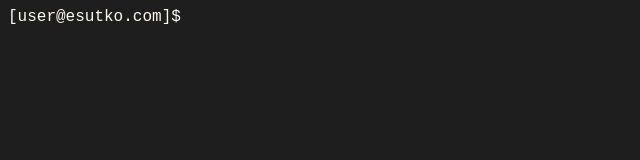
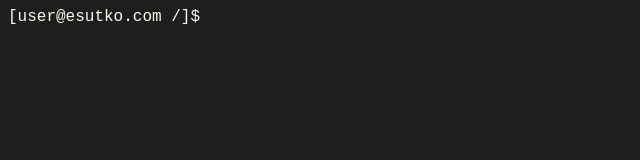
Before and after one commit to esutko/esutko.com, a React (Create React App) app: page / in a window 1280 px wide. Shown: the top 160 px of the page, without its empty margins (0-640 px from the left). Built offline with nearby package versions, Linux system fonts and the light colour scheme.

Commit message:
Add directory variable to cursor

```diff
--- a/src/components/App.tsx
+++ b/src/components/App.tsx
@@ -3,7 +3,7 @@ import Terminal from './Terminal/Terminal.tsx';
 function App() {
   return (
     <div className="App">
-      <Terminal />
+      <Terminal directory="/" />
     </div>
   );
 }
--- a/src/components/Terminal/Prompt.tsx
+++ b/src/components/Terminal/Prompt.tsx
@@ -1,6 +1,6 @@
-function Prompt() {
+function Prompt(props) {
     return (
-      <span> [user@esutko.com]$ </span>
+      <span> [user@esutko.com {props.directory}]$ </span>
     );
 }
 
--- a/src/components/Terminal/Terminal.tsx
+++ b/src/components/Terminal/Terminal.tsx
@@ -1,8 +1,9 @@
+import { isPropertySignature } from 'typescript';
 import Prompt from './Prompt.tsx';
 
-function Terminal() {
+function Terminal(props) {
     return (
-      <Prompt />
+      <Prompt directory={props.directory}/>
     );
 }
 
```
